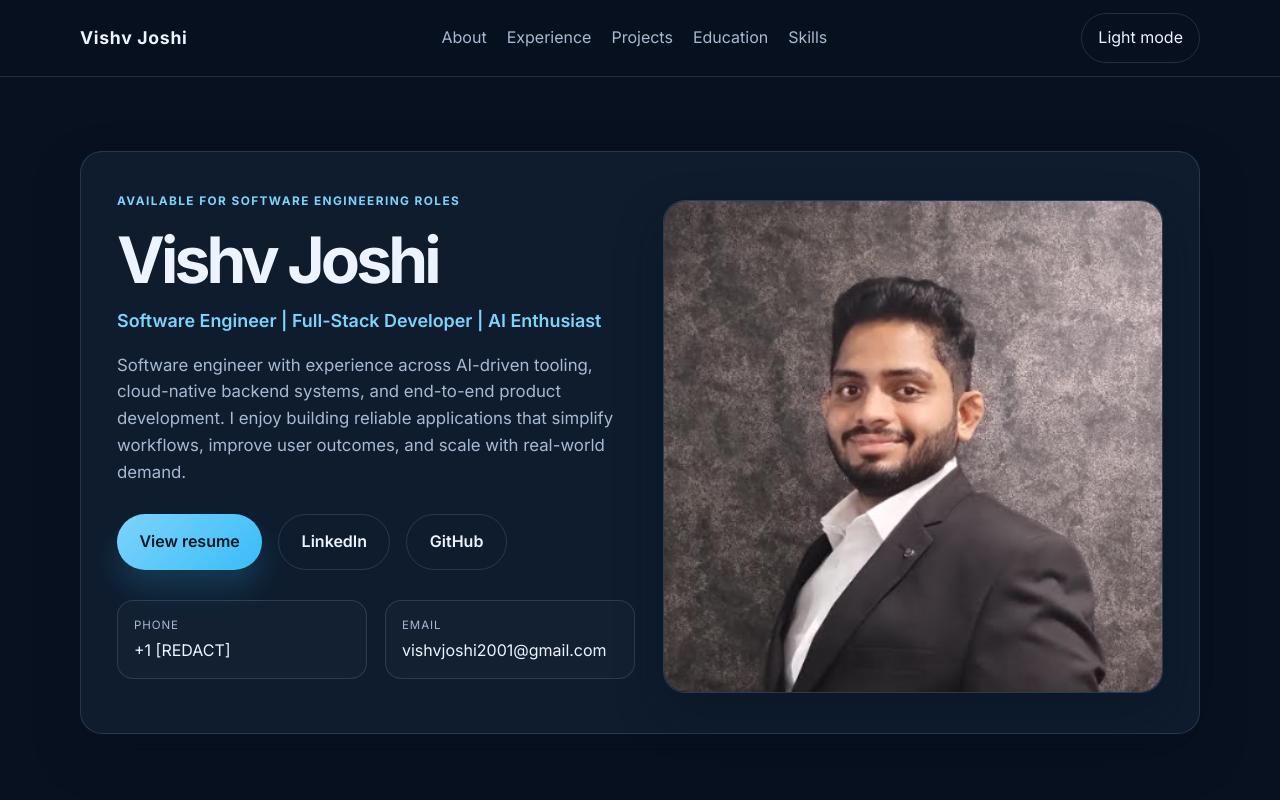
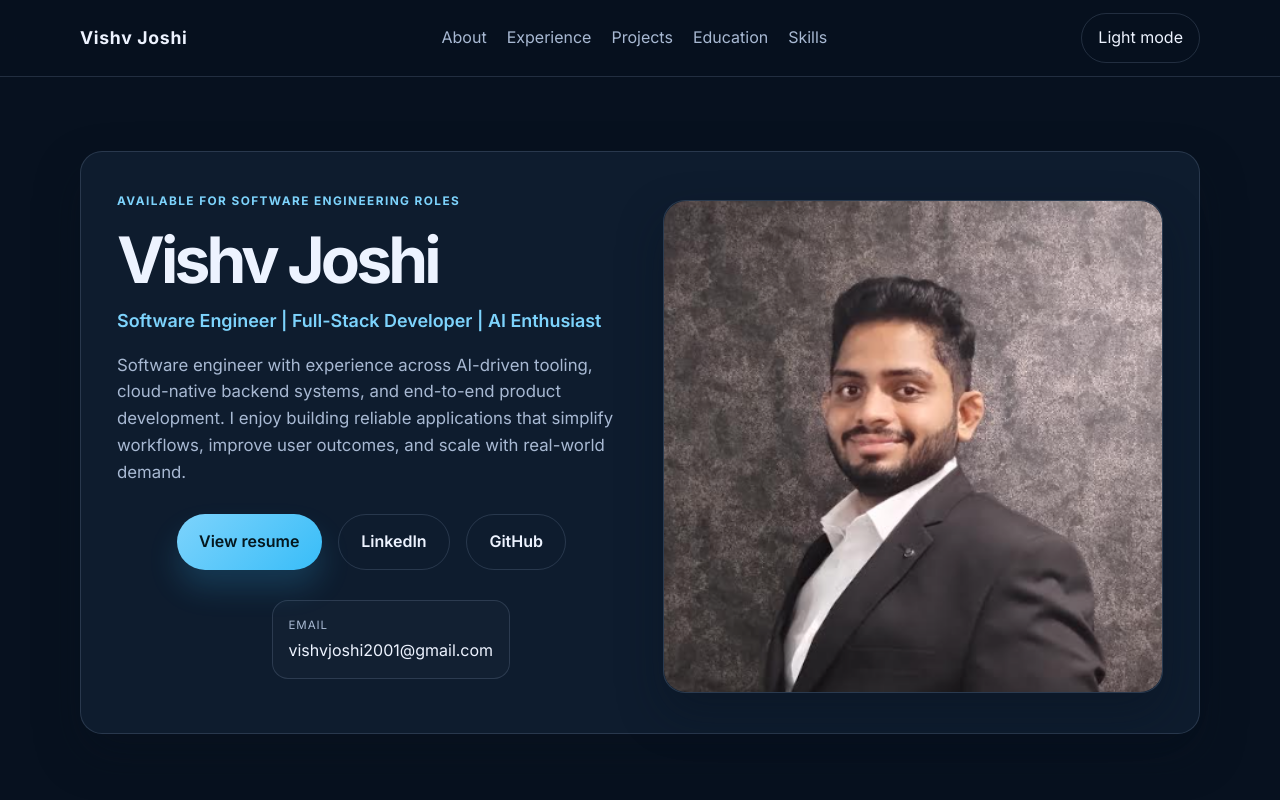
Before and after one commit to vishv843/portfolio-website, a React (Vite) app: page / in a window 1280 px wide. Shown: the top 800 px of the page. Built offline with nearby package versions, Linux system fonts and the light colour scheme.

Commit message:
Fixed dynamic UI in PC and updated contact details

```diff
--- a/src/App.jsx
+++ b/src/App.jsx
@@ -78,10 +78,6 @@ function App() {
 
                 <ul className="contact-list" aria-label="Contact details">
                   <li>
-                    <span className="label">Phone</span>
-                    <a href={`tel:${profile.phone.replace(/\s+/g, '')}`}>{profile.phone}</a>
-                  </li>
-                  <li>
                     <span className="label">Email</span>
                     <a href={`mailto:${profile.email}`}>{profile.email}</a>
                   </li>
@@ -119,7 +115,7 @@ function App() {
 
         <section id="experience" className="section">
           <div className="container">
-            <SectionTitle eyebrow="Experience" title="Career highlights" />
+            <SectionTitle eyebrow="Experience" title="Career Highlights" />
 
             <div className="timeline">
               {experience.map((role) => (
@@ -157,7 +153,7 @@ function App() {
 
         <section id="projects" className="section">
           <div className="container">
-            <SectionTitle eyebrow="Projects" title="Selected work" />
+            <SectionTitle eyebrow="Projects" title="Selected Work" />
 
             <div className="filter-row" aria-label="Project filters">
               {filterOptions.map((option) => (
@@ -219,7 +215,7 @@ function App() {
 
         <section id="education" className="section">
           <div className="container">
-            <SectionTitle eyebrow="Education" title="Academic background" />
+            <SectionTitle eyebrow="Education" title="Academic Background" />
 
             <div className="education-grid">
               {education.map((item) => (
@@ -243,7 +239,7 @@ function App() {
 
         <section id="skills" className="section">
           <div className="container">
-            <SectionTitle eyebrow="Skills" title="Tools and technologies" />
+            <SectionTitle eyebrow="Skills" title="Tools and Technologies" />
 
             <div className="skill-columns">
               <div className="skill-card">
@@ -256,7 +252,7 @@ function App() {
               </div>
 
               <div className="skill-card">
-                <h3>Frameworks & tools</h3>
+                <h3>Frameworks & Tools</h3>
                 <div className="badge-wrap">
                   {skills.technologies.map((skill) => (
                     <SkillBadge key={skill} label={skill} />
--- a/src/components/Footer.jsx
+++ b/src/components/Footer.jsx
@@ -20,18 +20,11 @@ export function Footer() {
       value: profile.email,
     },
     {
-      id: 'phone',
-      label: 'Phone',
-      href: `tel:${profile.phone}`,
-      isExternal: false,
-      value: profile.phone,
-    },
-    {
       id: 'linkedin',
       label: 'LinkedIn',
       href: profile.linkedIn,
       isExternal: true,
-      value: profile.linkedIn,
+      value: 'LinkedIn',
     },
   ];
 
--- a/src/data/resumeData.js
+++ b/src/data/resumeData.js
@@ -4,11 +4,10 @@ export const profile = {
   headline:
     'I build robust, human-centered software systems that blend product thinking, cloud architecture, and practical AI experiences.',
   location: 'Richmond, VA',
-  phone: '+1 [REDACT]',
   email: 'vishvjoshi2001@gmail.com',
   linkedIn: 'https://www.linkedin.com/in/vishvjoshi',
   github: 'https://github.com/vishv843',
-  resumeUrl: 'https://drive.google.com/file/d/1wZoVDA_x2RYA1uIJZk0Ao64hbcKTW1K4/view?usp=sharing',
+  resumeUrl: 'https://drive.google.com/file/d/19LJLcv_RR-yK13hYOxKZDVPYLfDWUZn4/view?usp=sharing',
   summary:
     'Software engineer with experience across AI-driven tooling, cloud-native backend systems, and end-to-end product development. I enjoy building reliable applications that simplify workflows, improve user outcomes, and scale with real-world demand.'
 };
--- a/src/styles.css
+++ b/src/styles.css
@@ -176,7 +176,7 @@ img {
 
 .hero-copy {
   display: grid;
-  grid-template-columns: minmax(0, 1fr) minmax(180px, 500px);
+  grid-template-columns: 1fr minmax(180px, 1fr);
   gap: 20px 28px;
   align-items: start;
   padding: 40px 36px;
@@ -192,7 +192,7 @@ img {
   justify-self: end;
   align-self: start;
   width: 100%;
-  max-width: 500px;
+  max-width: min(500px, 100%);
   margin-top: 8px;
 }
 
@@ -244,6 +244,7 @@ p {
   flex-wrap: wrap;
   gap: 16px;
   margin-top: 28px;
+  justify-content: center;
 }
 
 .primary-button,
@@ -277,10 +278,10 @@ p {
 .contact-list {
   list-style: none;
   display: grid;
-  grid-template-columns: repeat(2, minmax(0, 1fr));
   gap: 18px;
-  margin: 30px 0 0;
+  margin: 30px auto 0;
   padding: 0;
+  max-width: 200px;
 }
 
 .contact-list li {
@@ -640,6 +641,10 @@ p {
   .secondary-button {
     width: 100%;
   }
+
+  .contact-list {
+    max-width: none;
+  }
 }
 
 /* Footer */
```
